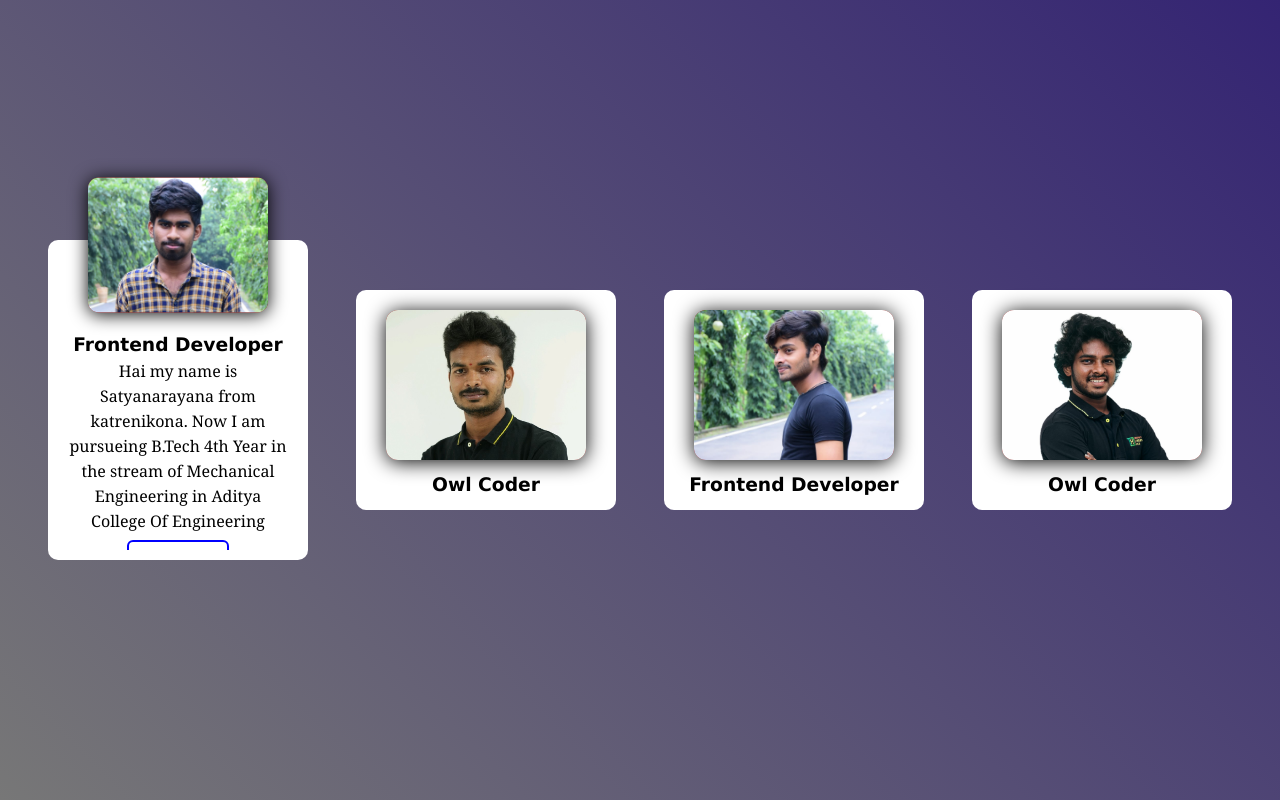
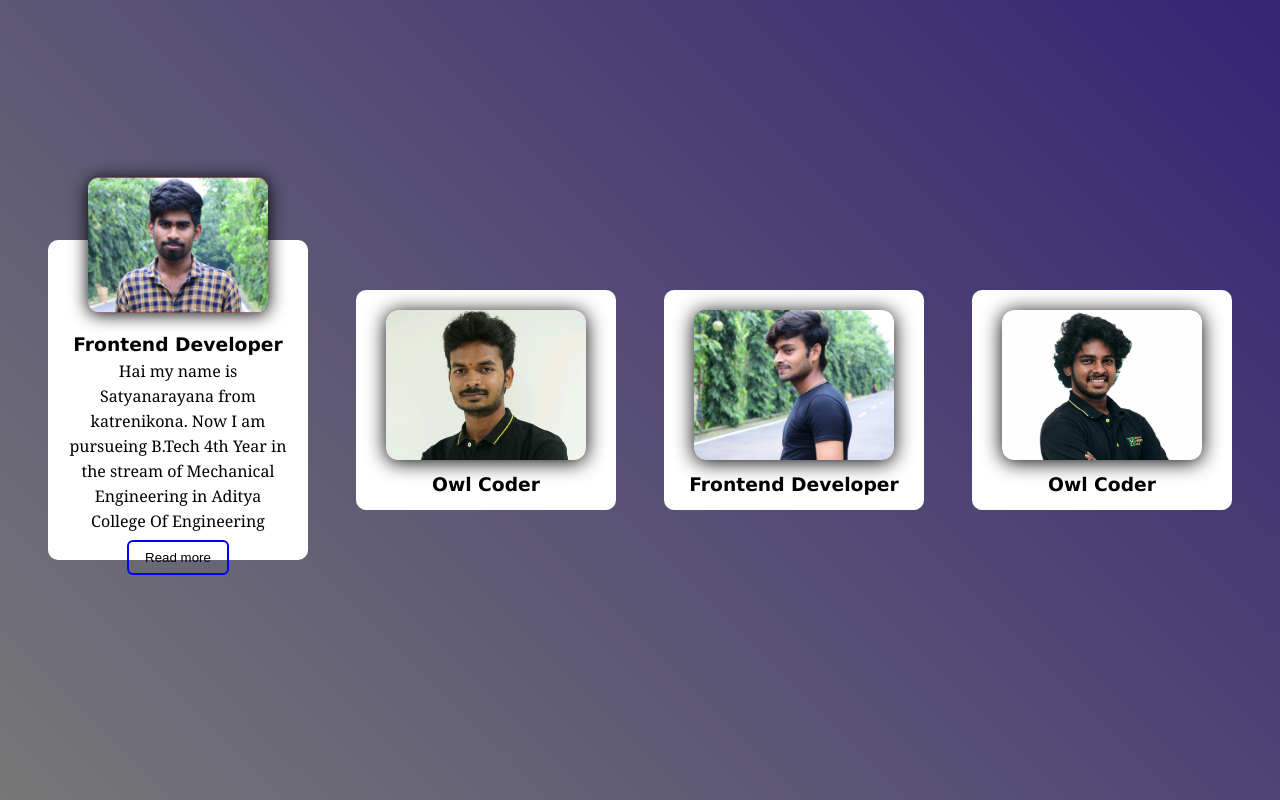
Before and after one commit to satya8096/Profile-card-by-satyanarayana, a plain HTML site: page index.html in a window 1280 px wide. In both pictures the pointer is over the element 178 px from the left and 475 px from the top of the page. Drawn offline with Linux system fonts and the light colour scheme.

Commit message:
Update index.html

```diff
--- a/index.html
+++ b/index.html
@@ -87,7 +87,7 @@
         }
         .div2:hover .content{
             top: 70px;
-            height: 240px;
+            height: 280px;
         }
         .div2 .content p{
             font-family: Georgia, 'Times New Roman', Times, serif;
```
